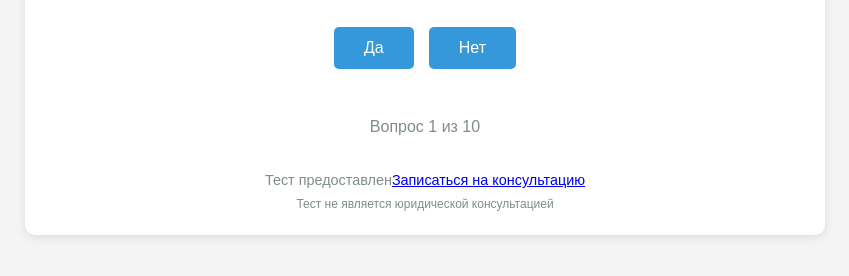
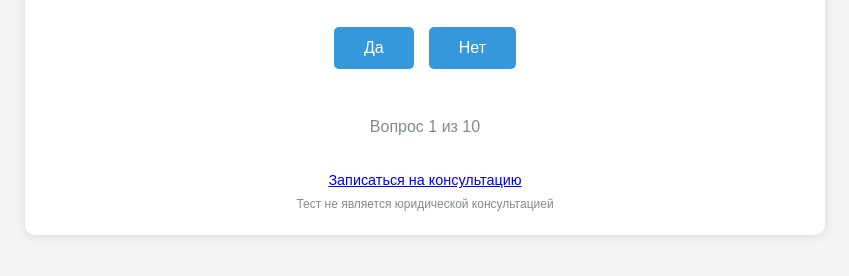
Before and after one commit to lawervefimov-gif/test, a plain HTML site: page index.html in a window 1280 px wide. Shown: the part 110-386 px from the top of the page, without its empty margins (215-1064 px from the left). Drawn offline with Linux system fonts and the light colour scheme.

Commit message:
Update index.html

```diff
--- a/index.html
+++ b/index.html
@@ -35,7 +35,7 @@
         </div>
 
         <footer>
-            <p>Тест предоставлен<a href="https://efimov-legal.ru" class="cta-button">Записаться на консультацию</a></p>
+            <p><a href="https://efimov-legal.ru" class="cta-button">Записаться на консультацию</a></p>
             <p><small>Тест не является юридической консультацией</small></p>
         </footer>
     </div>
```
